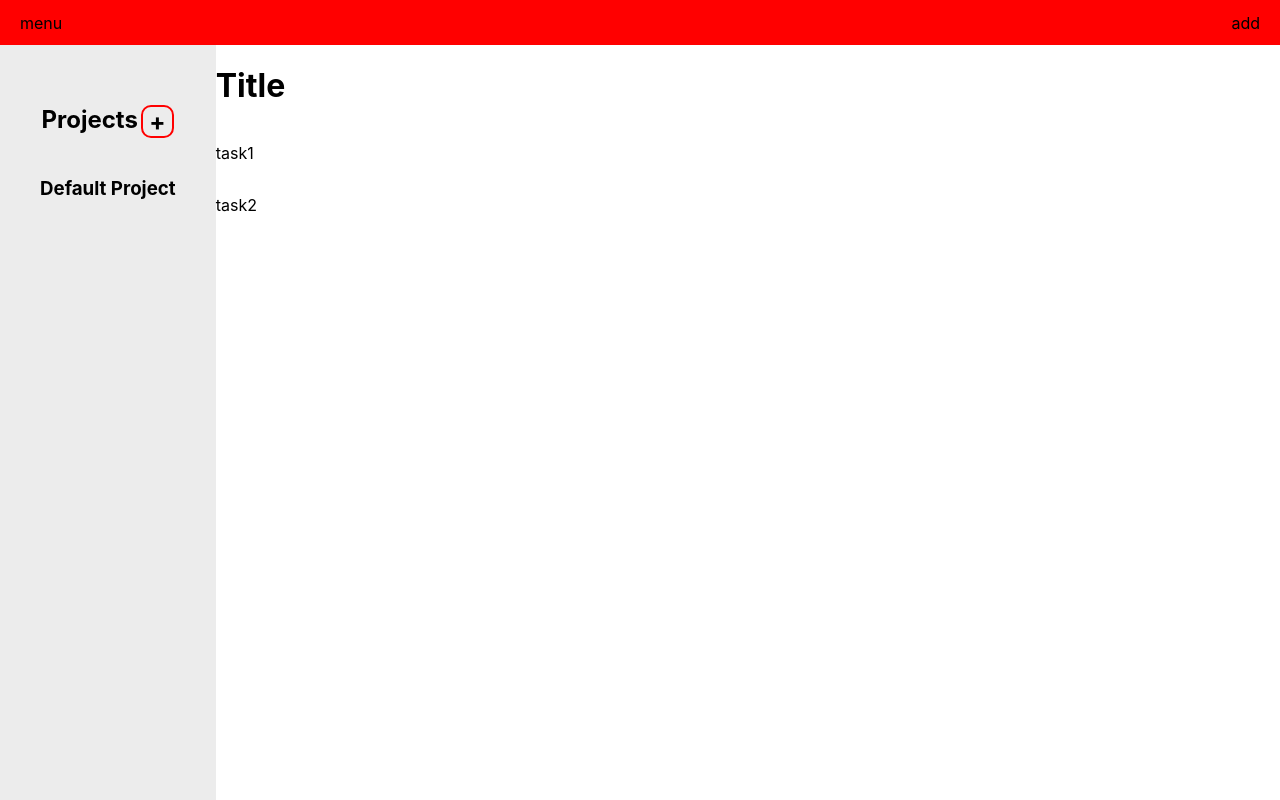
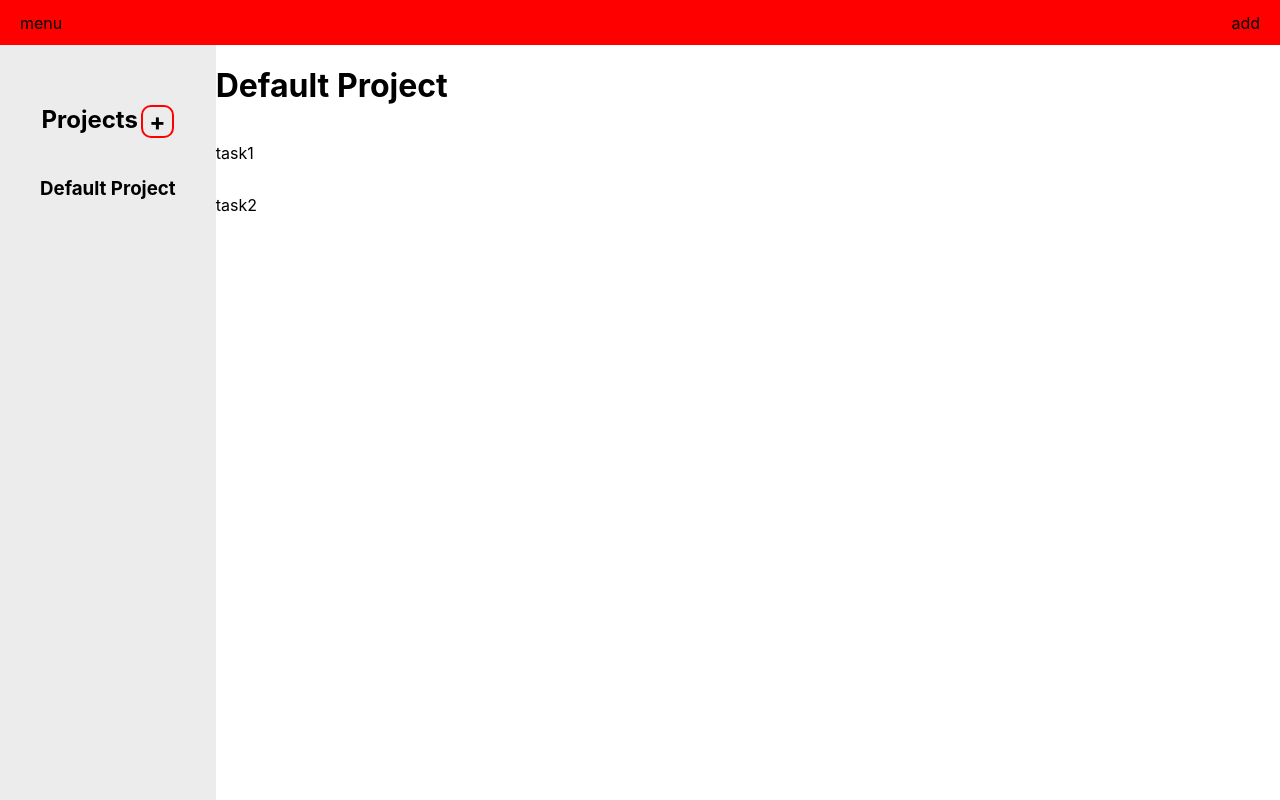
Before and after one commit to skeanster/todo-list, a website built with webpack: page dist/index.html in a window 1280 px wide. Both pictures are taken after a click on the element "Default Project". Built offline with nearby package versions, Linux system fonts and the light colour scheme.

Commit message:
can switch between multiple projects, with multiple tasks, no local storage yet

```diff
--- a/src/index.js
+++ b/src/index.js
@@ -82,6 +82,7 @@
   const switchProjects = (e) => {
     clearDisplay();
     applicationLogic.changeCurrentProject(e.target.id);
+    document.querySelector(".mainTitle").innerHTML = e.target.innerHTML;
     display();
   };
 
```
Also changed, not shown: dist/index.html, dist/main.js.
